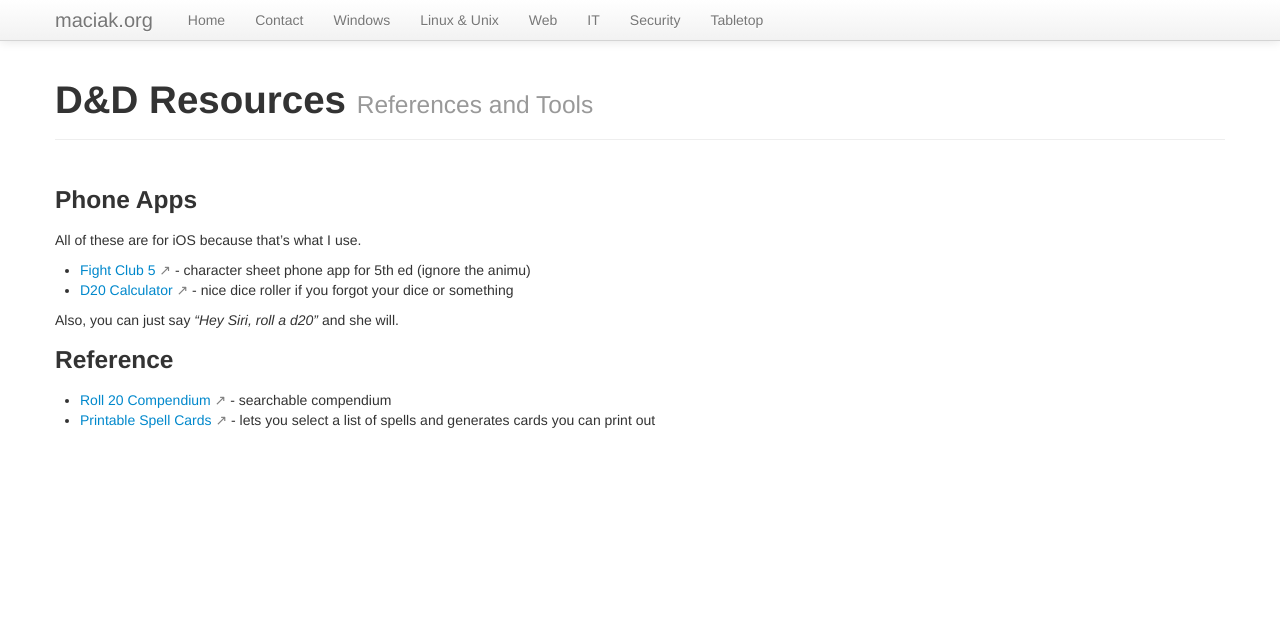
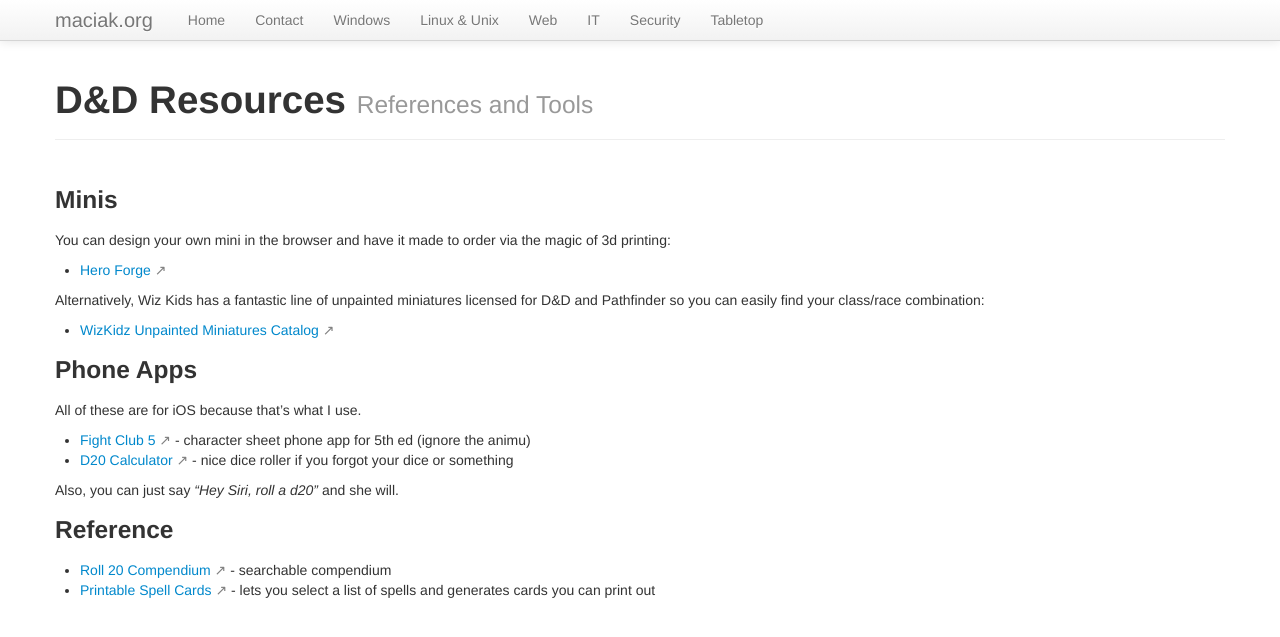
Before and after one commit to maciakl/maciak.org, a Jekyll site: the page built from _rpg/dnd.md, in a window 1280 px wide. Shown: the top 637 px of the page. Built offline with Jekyll 4.4.1, drawn with Linux system fonts in a browser that asks for light colours.

Commit message:
Small additios and typo fix

```diff
--- a/_rpg/dnd.md
+++ b/_rpg/dnd.md
@@ -5,7 +5,18 @@
 description: useful things for your D&D game
 ---
 
-<h3>Phone Apps</h3>
+### Minis
+
+You can design your own mini in the browser and have it made to order via the magic of 3d printing:
+
+- [Hero Forge](http://heroforge.com)
+
+Alternatively, Wiz Kids has a fantastic line of unpainted miniatures licensed for D&D and Pathfinder so you can easily find your class/race combination:
+
+- [WizKidz Unpainted Miniatures Catalog](https://wizkids.com/upm/)
+
+
+### Phone Apps
 
 All of these are for iOS because that's what I use.
 
@@ -14,7 +25,7 @@
 
 Also, you can just say <em>"Hey Siri, roll a d20"</em> and she will.
 
-<h3>Reference</h3>
+### Reference
 
 - [Roll 20 Compendium](https://roll20.net/compendium/dnd5e/BookIndex) - searchable compendium
 - [Printable Spell Cards](http://dndns.azurewebsites.net/) - lets you select a list of spells and generates cards you can print out
```
Also changed, not shown: _tabletop/meccgresources.md (+1 -1 lines).
